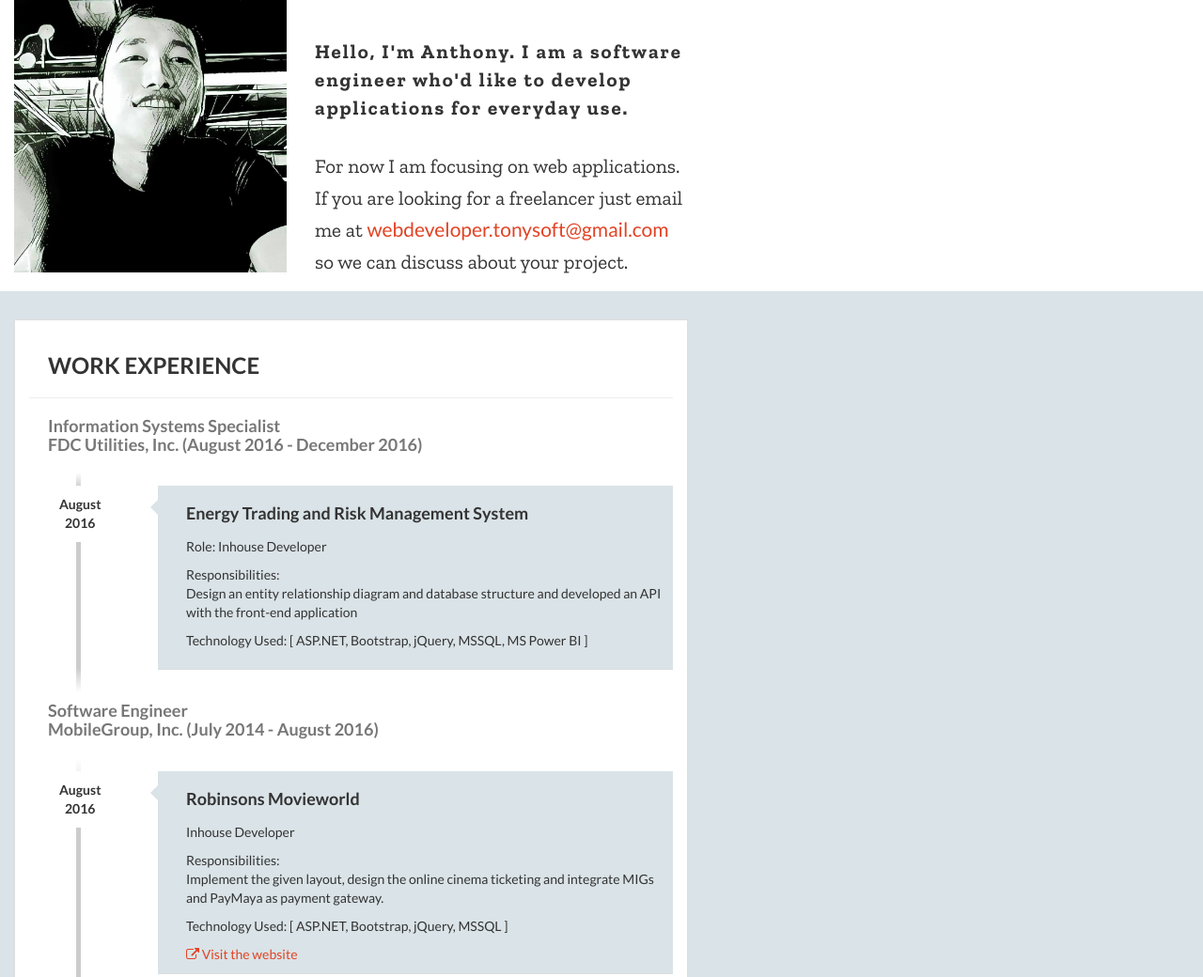
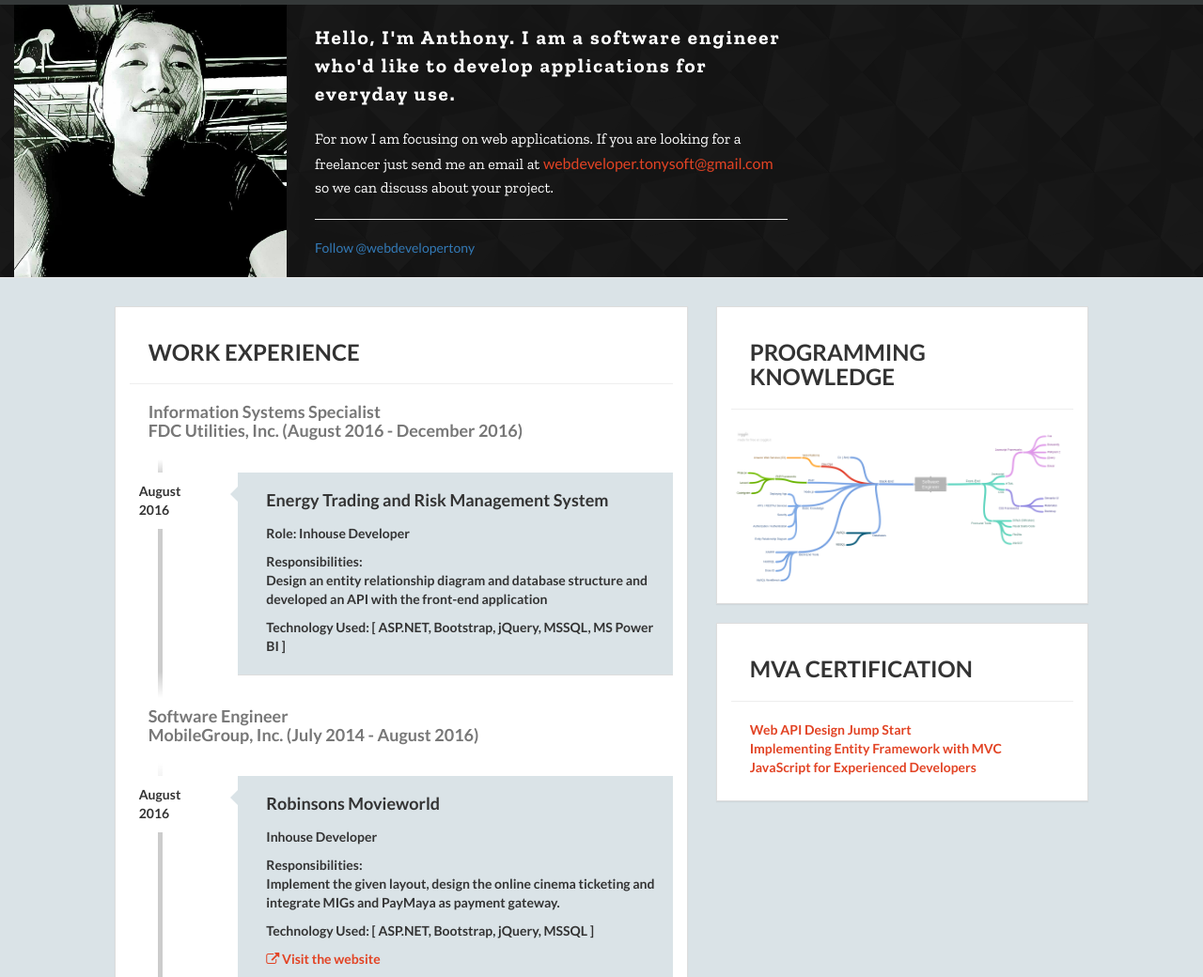
Before and after one commit to iamtonysoft/iamtonysoft.github.io, a website built with webpack: page index.html in a window 1280 px wide. Shown: the top 1040 px of the page at 94% size. Built offline with nearby package versions, Linux system fonts and the light colour scheme.

Commit message:
Finished the primary layout

```diff
--- a/index.html
+++ b/index.html
@@ -9,20 +9,23 @@
   </head>
   <body>
     <!-- HEADER -->
-    <div class="jumbotron panel-1">
+    <div class="jumbotron bg">
       <div class="container-fluid">
         <div class="row">
-          <div class="col-md-3">
-            <img src="src/tony2.jpg" class="avatar img-responsive"/>
+          <div class="col-md-3 col-sm-12">
+            <img src="src/tony2.jpg" class="img-responsive"/>
           </div>
-          <div class="col-md-4">
+          <div class="col-md-5 col-sm-12">
             <p class="introduction">
               Hello, I'm Anthony. I am a software engineer who'd like to develop applications for everyday use.
             </p>
             <p class="sub-introduction">
-              For now I am focusing on web applications. If you are looking for a freelancer just email me at <span class="email">webdeveloper.tonysoft@gmail.com</span> so we can discuss
-              about your project.
+              For now I am focusing on web applications. If you are looking for a freelancer just send me an email at
+              <a class="email" href="mailto:webdeveloper.tonysoft@gmail.com">webdeveloper.tonysoft@gmail.com</a>
+              so we can discuss about your project.
             </p>
+            <hr>
+            <a class="github-button" href="https://github.com/webdevelopertony" data-size="large" aria-label="Follow @webdevelopertony on GitHub">Follow @webdevelopertony</a>
           </div>
         </div>
       </div>
@@ -32,7 +35,7 @@
     <div class="container-fluid">
       <div class="row">
         <!-- LEFT COLUMN -->
-        <div class="col-md-7">
+        <div class="col-md-6 col-md-offset-1">
           <div class="row">
             <div class="col-md-12">
               <div class="panel panel-default">
@@ -125,10 +128,38 @@
           </div>
         </div>
         <!-- RIGHT COLUMN -->
-        <div class="col-md-4"></div>
+        <div class="col-md-4">
+          <div class="row">
+            <div class="col-md-12">
+              <div class="panel panel-default">
+                <div class="panel-body">
+                  <h3 class="caption">PROGRAMMING KNOWLEDGE</h3>
+                  <hr>
+                  <a href="src/Software_Engineer.pdf" target="_blank"><img src="src/Software_Engineer.png" class="img-responsive"/></a>
+                </div>
+              </div>
+            </div>
+          </div>
+          <div class="row">
+            <div class="col-md-12">
+              <div class="panel panel-default">
+                <div class="panel-body">
+                  <h3 class="caption">MVA CERTIFICATION</h3>
+                  <hr>
+                  <ul class="list-unstyled">
+                    <li><a class="external-link" href="src/MVA-1.pdf" target="_blank">Web API Design Jump Start</a></li>
+                    <li><a class="external-link" href="src/MVA-2.pdf" target="_blank">Implementing Entity Framework with MVC</a></li>
+                    <li><a class="external-link" href="src/MVA-3.pdf" target="_blank">JavaScript for Experienced Developers</a></li>
+                  </ul>
+                </div>
+              </div>
+            </div>
+          </div>
+        </div>
       </div>
     </div>
 
+    <script async defer src="https://buttons.github.io/buttons.js"></script>
     <script src="dist/vendor.bundle.js"></script>
     <script src="dist/app.bundle.js"></script>
   </body>
--- a/src/style.css
+++ b/src/style.css
@@ -10,17 +10,39 @@ body {
     background-color: #dae3e7 !important;
 }
 
+
 .jumbotron {
+    margin-bottom: 0px;
+    color: white !important;
+    background:transparent !important;
     padding-top: 0 !important;
     padding-bottom: 0 !important;
 }
 
-.panel-1 {
-    background-color: #fff !important;
+.bg {
+    border-top: 5px solid #343838;
+    position: relative;
+    background: none;
+    border-bottom: 1px solid #e5e5e5;
+    color: #fff;
+    background: rgba(0, 0, 0, 0.7);
 }
 
+.bg:after {
+    content: "";
+    background-image: url("diagmonds.png");
+    opacity: 1;
+    top: 0;
+    left: 0;
+    bottom: 0;
+    right: 0;
+    position: absolute;
+    z-index: -1;
+}
+
+
 .introduction {
-    margin-top: 40px;
+    margin-top: 20px;
     font-family: 'Zilla Slab', serif;
     font-weight: 700 !important;
     letter-spacing: 2px;
@@ -28,12 +50,14 @@ body {
 
 .sub-introduction {
     font-family: 'Zilla Slab', serif;
-    margin-top: 30px;
+    font-size: 16px !important;
+    margin-top: 20px;
     line-height: 160%;
 }
 
 .email {
     color: #E24324;
+    text-decoration: none !important;
 }
 
 .highlight-link {
@@ -51,14 +75,13 @@ body {
 }
 
 .sub-caption {
+    font-weight: 600 !important;
     margin-left: 20px;
 }
 
 .company-title {
     margin-left: 20px;
 }
-
-
 /* MILESTONE */
 
 .work {
@@ -72,7 +95,7 @@ body {
     width: 5px;
     height: 100%;
     position: absolute;
-    left: 50px;
+    left: 30px;
     top: 0;
     content: ' ';
     display: block !important;
@@ -93,8 +116,6 @@ body {
     font-size: 1em;
     font-weight: 700 !important;
     display: inline-block;
-    text-align: center;
-    margin-left: 20px;
 }
 
 @media (min-width: 1200px) {
@@ -157,6 +178,7 @@ body {
     margin-left: 20px;
     color: #E24324;
     text-decoration: none;
+    font-weight: 600 !important;
 }
 
 .external-link:hover {
```
Also changed, not shown: dist/app.bundle.js, src/Software_Engineer.png (added), src/diagmonds.png (added), src/index.js (line endings or trailing spaces), 4 other files.
